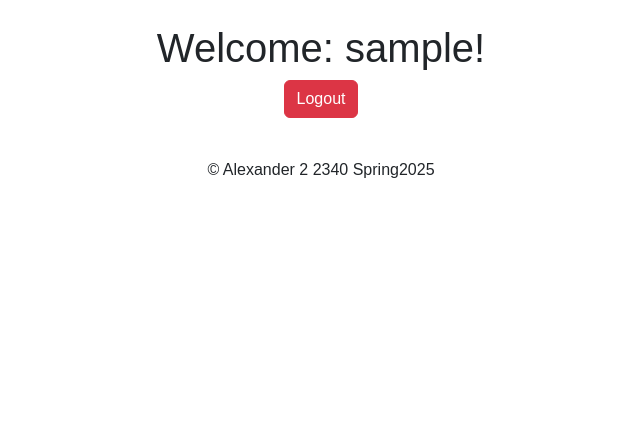
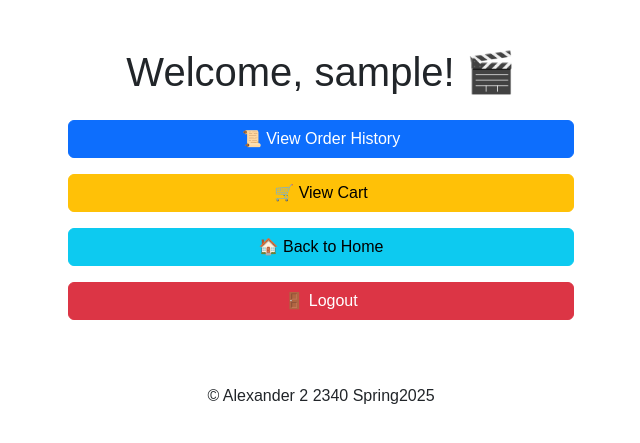
Before and after one commit to shaheaaaad/GTmovies-A2, a Django app: page /account/ in a window 1280 px wide. Shown: the part 60-503 px from the top of the page, without its empty margins (319-959 px from the left). Run offline with Django 5.2, Linux system fonts and the light colour scheme; the visitor is signed in with stand-in values (Sample User, id 1).

Commit message:
Added order history to accounts page

```diff
--- a/GT_Movies_Store/Templates/GT_Movies_Store/account.html
+++ b/GT_Movies_Store/Templates/GT_Movies_Store/account.html
@@ -1,7 +1,15 @@
 {% extends "GT_Movies_Store/base.html" %}
 {% block content %}
-    <div class="title">
-        <h1>Welcome: {{ request.user.username }}!</h1>
-        <a href="{% url 'logout_view' %}" class="btn btn-danger">Logout</a>
+<div class="container my-5">
+    <div class="text-center">
+        <h1 class="mb-4">Welcome, {{ request.user.username }}! 🎬</h1>
+
+        <div class="d-grid gap-3 col-6 mx-auto">
+            <a href="{% url 'order_history' %}" class="btn btn-primary">📜 View Order History</a>
+            <a href="{% url 'cart' %}" class="btn btn-warning">🛒 View Cart</a>
+            <a href="{% url 'home' %}" class="btn btn-info">🏠 Back to Home</a>
+            <a href="{% url 'logout_view' %}" class="btn btn-danger">🚪 Logout</a>
+        </div>
     </div>
+</div>
 {% endblock %}
--- a/GT_Movies_Store/views.py
+++ b/GT_Movies_Store/views.py
@@ -284,9 +284,9 @@ def checkout(request):
 
 @login_required
 def order_history(request):
-    """Displays past orders for the logged-in user."""
-    orders = Order.objects.filter(user=request.user).order_by("-order_date")
+    orders = Order.objects.filter(user=request.user).order_by("-order_date")  # ✅ Show latest orders first
     return render(request, "GT_Movies_Store/order_history.html", {"orders": orders})
+
 
 def order_detail(request, order_id):
     order = get_object_or_404(Order, id=order_id)
--- a/mysite/urls.py
+++ b/mysite/urls.py
@@ -61,5 +61,7 @@ urlpatterns = [
     path("orders/", order_history, name="order_history"),
     path("orders/<int:order_id>/", order_detail, name="order_detail"),
 
+    path("order-history/", views.order_history, name="order_history"),
+
 
 ]
```
Also changed, not shown: GT_Movies_Store/Templates/GT_Movies_Store/order_history.html (+33 -14 lines).
